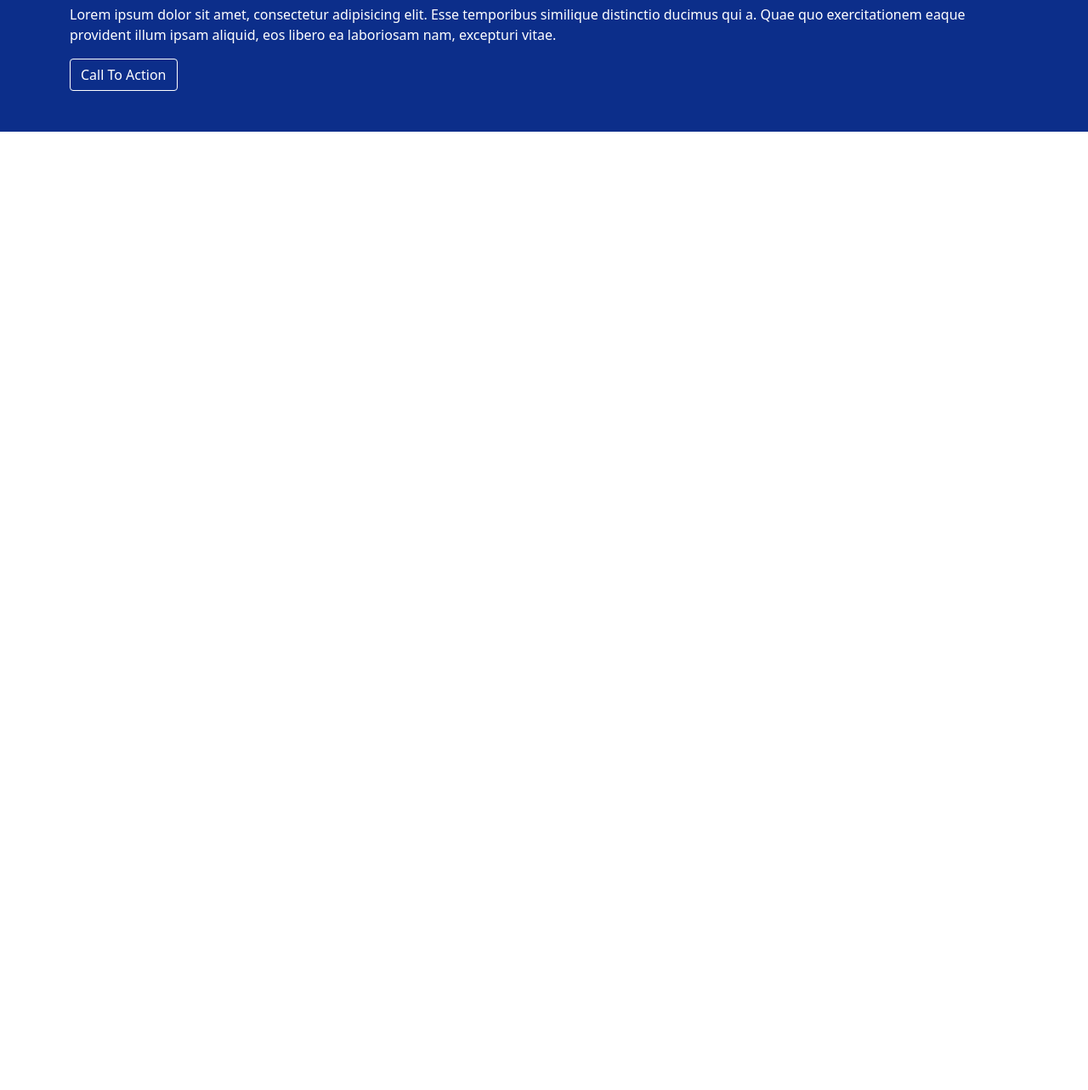
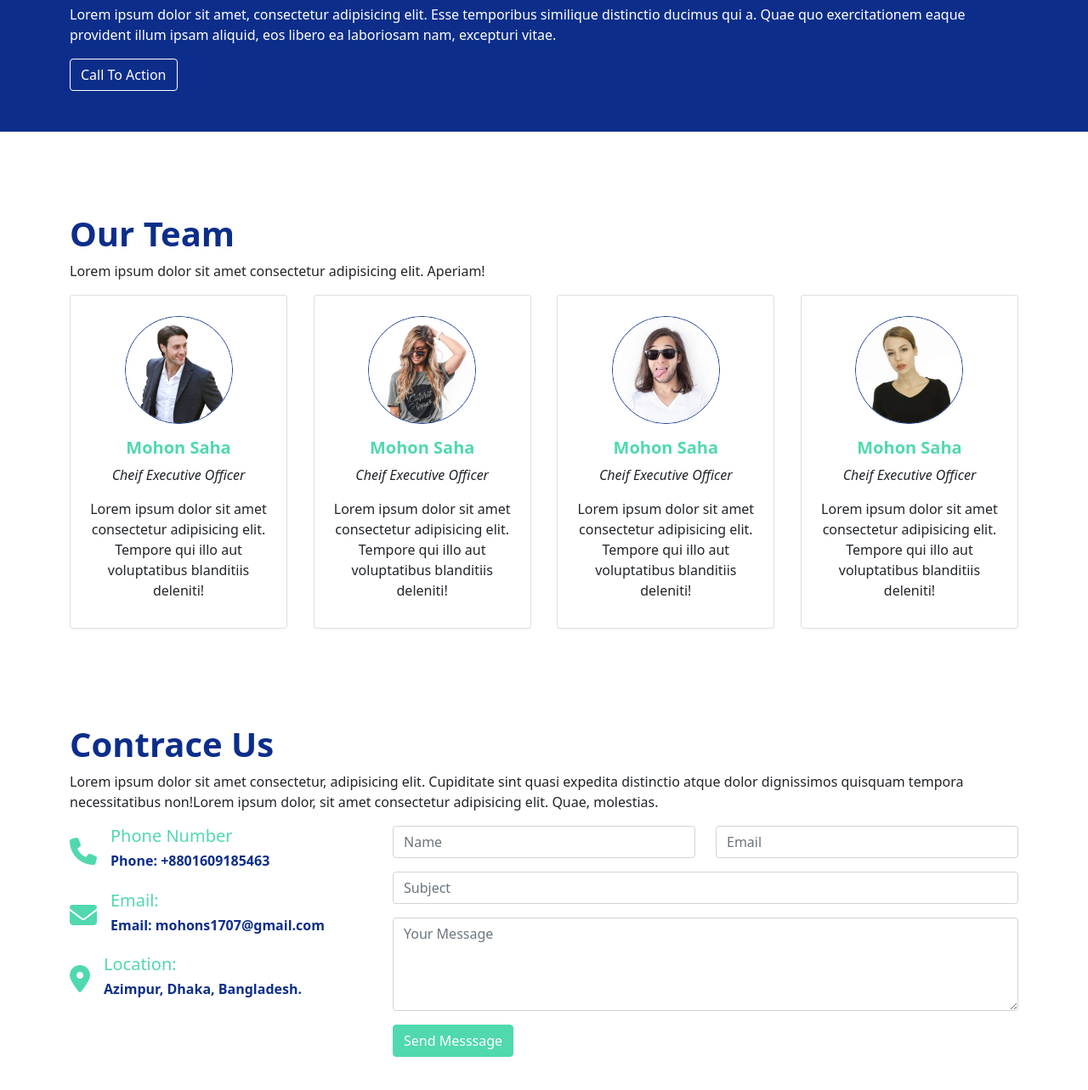
Before and after one commit to MohonSaha/Bootstrap-Landing-Page, a plain HTML site: page index.html in a window 1280 px wide. Shown: the part 2371-3654 px from the top of the page at 85% size. Before the commit the page ends 2574 px from the top, so only its background shows below. Drawn offline with Linux system fonts and the light colour scheme.

Commit message:
add contact section

```diff
--- a/css/style.css
+++ b/css/style.css
@@ -22,3 +22,9 @@
 .custom-carouel-btn{
     background-color: #8a8888;
 }
+
+.custom-anchor-refresh{
+    cursor: pointer;
+    text-decoration: none;
+    color: #0c2e8a;
+}
--- a/index.html
+++ b/index.html
@@ -204,6 +204,106 @@
       </div>
     </section>
 
+    <!-- Our team section  -->
+
+    <section class="container my-5 py-5">
+      <h1 class="text-primary fw-bold">Our Team</h1>
+      <p>Lorem ipsum dolor sit amet consectetur adipisicing elit. Aperiam!</p>
+      <div class="d-flex flex-wrap justify-content-between">
+        <div class="card mb-3 " style="width: 16rem;">
+          <div class="text-center pt-4">
+            <img src="./image/team-1.jpg" class="card-img-top w-50 border rounded-circle border-primary" alt="...">
+          </div>
+          <div class="text-center card-body ">
+            <h5 class="text-secondary fw-bold">Mohon Saha</h5>
+            <p class="fst-italic">Cheif Executive Officer</p>
+            <p class="">Lorem ipsum dolor sit amet consectetur adipisicing elit. Tempore qui illo aut voluptatibus blanditiis deleniti!</p>
+          </div>
+        </div>
+        <div class="card mb-3" style="width: 16rem;">
+          <div class="text-center pt-4">
+            <img src="./image/team-2.jpg" class="card-img-top w-50 border rounded-circle border-primary" alt="...">
+          </div>
+          <div class="text-center card-body ">
+            <h5 class="text-secondary fw-bold">Mohon Saha</h5>
+            <p class="fst-italic">Cheif Executive Officer</p>
+            <p class="">Lorem ipsum dolor sit amet consectetur adipisicing elit. Tempore qui illo aut voluptatibus blanditiis deleniti!</p>
+          </div>
+        </div>
+        <div class="card mb-3" style="width: 16rem;">
+          <div class="text-center pt-4">
+            <img src="./image/team-3.jpg" class="card-img-top w-50 border rounded-circle border-primary" alt="...">
+          </div>
+          <div class="text-center card-body ">
+            <h5 class="text-secondary fw-bold">Mohon Saha</h5>
+            <p class="fst-italic">Cheif Executive Officer</p>
+            <p class="">Lorem ipsum dolor sit amet consectetur adipisicing elit. Tempore qui illo aut voluptatibus blanditiis deleniti!</p>
+          </div>
+        </div>
+        <div class="card mb-3" style="width: 16rem;">
+          <div class="text-center pt-4">
+            <img src="./image/team-4.jpg" class="card-img-top w-50 border rounded-circle border-primary" alt="...">
+          </div>
+          <div class="text-center card-body ">
+            <h5 class="text-secondary fw-bold">Mohon Saha</h5>
+            <p class="fst-italic">Cheif Executive Officer</p>
+            <p class="">Lorem ipsum dolor sit amet consectetur adipisicing elit. Tempore qui illo aut voluptatibus blanditiis deleniti!</p>
+          </div>
+        </div>
+      </div>
+    </section>
+
+    <!-- Contract us section  -->
+    <section class="container my-5">
+      <h1 class="text-primary fw-bold">Contrace Us</h1>
+      <p>Lorem ipsum dolor sit amet consectetur, adipisicing elit. Cupiditate sint quasi expedita distinctio atque dolor dignissimos quisquam tempora necessitatibus non!Lorem ipsum dolor, sit amet consectetur adipisicing elit. Quae, molestias.</p>
+
+      <div class="row">
+        <div class="col-md-4">
+          <div class="d-flex align-items-center gap-3 mb-3">
+            <i class="fa-solid fa-phone fa-2x text-secondary"></i>
+            <div>
+              <h5 class="text-secondary">Phone Number</h5>
+              <h6 class="text-primary fw-bold">
+                <a class="custom-anchor-refresh" target="_blank" href="tel:+8801609185463">Phone: +8801609185463</a></h6>
+            </div>
+          </div>
+          <div class="d-flex align-items-center gap-3 mb-3">
+            <i class="fa-solid fa-envelope fa-2x text-secondary"></i>
+            <div>
+              <h5 class="text-secondary">Email:</h5>
+              <h6 class="text-primary fw-bold">
+                <a class="custom-anchor-refresh" target="_blank" href="mailto:mohons1707@gmail.com">Email: mohons1707@gmail.com</a>
+              </h6>
+            </div>
+          </div>
+          <div class="d-flex align-items-center gap-3 mb-3">
+            <i class="fa-solid fa-location-dot fa-2x text-secondary"></i>
+            <div>
+              <h5 class="text-secondary">Location:</h5>
+              <h6 class="text-primary fw-bold">Azimpur, Dhaka, Bangladesh.</h6>
+            </div>
+          </div>
+        </div>
+
+        <div class="col-md-8">
+          <div class="row">
+            <div class="col">
+              <input type="text" class="form-control" placeholder="Name">
+            </div>
+            <div class="col">
+              <input type="email" class="form-control" placeholder="Email">
+            </div>
+          </div>
+          <input type="text" class="form-control my-3" placeholder="Subject">
+          <textarea type="text" class="form-control my-3" placeholder="Your Message" name="" id="" cols="30" rows="4"></textarea>
+          <button class="btn btn-secondary">Send Messsage</button>
+        </div>
+      </div>
+
+
+    </section>
+
 
 
   </main>
```
